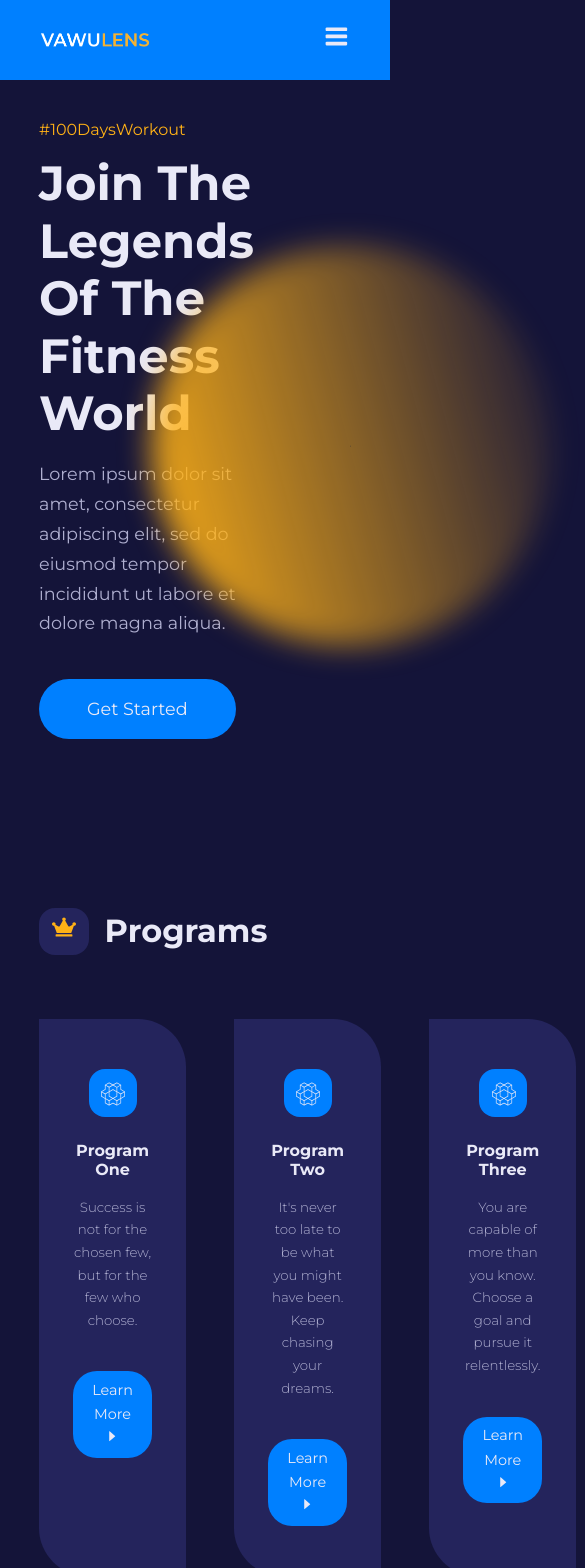
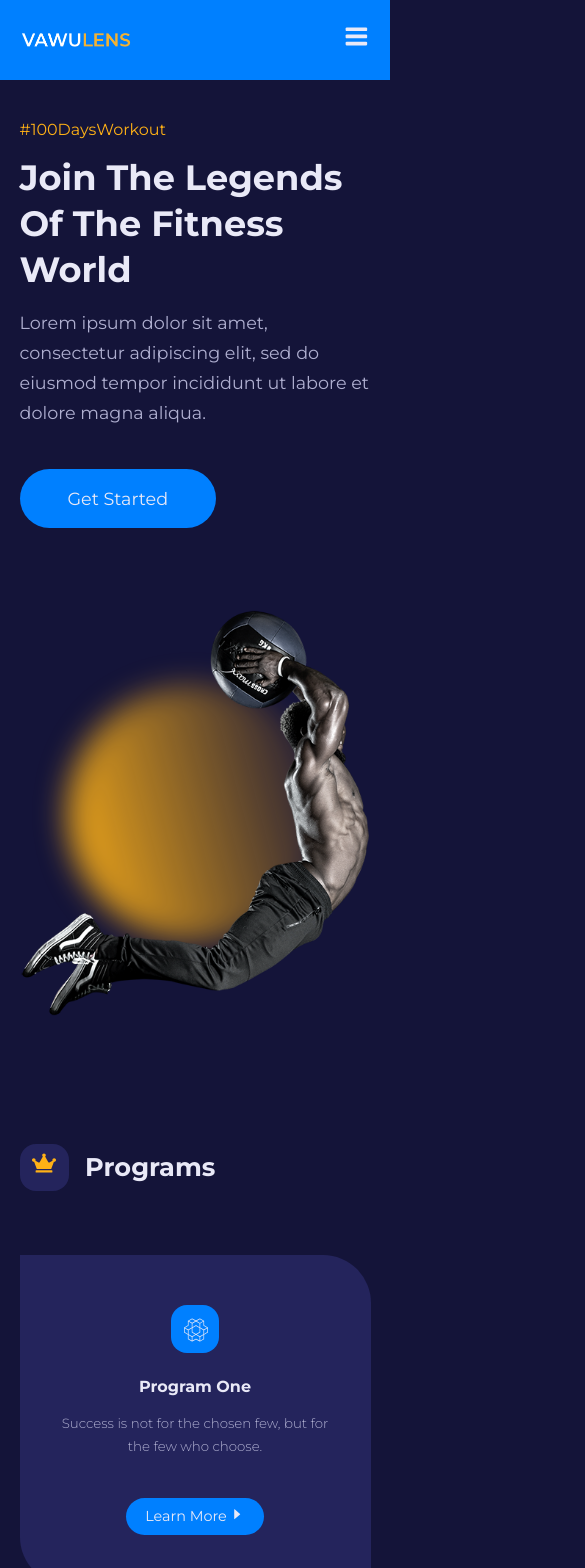
Before and after one commit to mmagba/gym-website, a React (Create React App) app: page / in a window 390 px wide. Shown: the top 1568 px of the page, 585 px wide, since content can reach past the window. Built offline with nearby package versions, Linux system fonts and the light colour scheme.

Commit message:
Add media queries for responsive design on home page

```diff
--- a/src/components/FAQ.js
+++ b/src/components/FAQ.js
@@ -12,7 +12,7 @@
         <div>
             <h4>{props.question}</h4>
             <button className='faq__icon'>
-                {answerIsShowed ? <AiOutlinePlus /> : <AiOutlineMinus />}
+                {answerIsShowed ? <AiOutlineMinus /> : <AiOutlinePlus />}
             </button>
         </div>
         {answerIsShowed && <p>{props.answer}</p>}
--- a/src/components/FAQs.css
+++ b/src/components/FAQs.css
@@ -5,3 +5,10 @@
     margin-top: 4rem;
     align-items: flex-start;
 }
+
+
+@media screen and (max-width:1024px) {
+    .faqs__wrapper {
+        grid-template-columns: 1fr;
+    }
+}
--- a/src/components/Footer.css
+++ b/src/components/Footer.css
@@ -51,3 +51,18 @@
 .footer p {
     margin-top: 0.5rem;
 }
+
+
+@media screen and (max-width: 1024px) {
+    .footer__container{
+        grid-template-columns: 1fr 1fr;
+        gap: 4rem;
+    }
+}
+
+
+@media screen and (max-width: 800px) {
+    .footer__container{
+        grid-template-columns: 1fr;
+    }
+}
--- a/src/components/MainHeader.css
+++ b/src/components/MainHeader.css
@@ -53,3 +53,34 @@
 .main__header-right:hover .main__header-circle {
     filter: blur(0px);
 }
+
+
+@media screen and (max-width: 1024px) {
+    .main__header-circle{
+        width: 16rem;
+        height: 16rem;
+    }
+
+    .main__header{
+        height: fit-content;
+        padding: 12rem 0;
+    }
+
+    .main__header-container{
+        gap: 0;
+    }
+}
+
+
+@media screen and (max-width:600px) {
+
+.main__header{
+    margin-top: 4.5rem;
+    padding: 6rem 0 4rem;
+}
+
+.main__header-container{
+    grid-template-columns: 1fr;
+    gap: 6rem;
+}
+}
--- a/src/components/Programs.css
+++ b/src/components/Programs.css
@@ -20,3 +20,18 @@
     background-color: var(--color-secondary);
     color: var(--color-gray-600);
 }
+
+
+
+@media screen and (max-width: 1024px) {
+    .programs__wrapper{
+        grid-template-columns: 1fr 1fr;
+    }
+}
+
+
+@media screen and (max-width:600px) {
+    .programs__wrapper{
+        grid-template-columns: 1fr;
+    }
+}
--- a/src/components/Testimonials.css
+++ b/src/components/Testimonials.css
@@ -55,3 +55,11 @@
 .testimonial small{
     margin-top: 0.3rem;
 }
+
+
+
+@media screen and (max-width:1024px) {
+    .testimonials{
+        width: 75%;
+    }
+}
--- a/src/components/Values.css
+++ b/src/components/Values.css
@@ -35,3 +35,27 @@
     position: absolute;
     top: -1.5rem;
 }
+
+
+@media screen and (max-width: 1024px) {
+    .values__container {
+        grid-template-columns: 1fr;
+
+    }
+
+    .values__left img {
+        display: none;
+    }
+}
+
+
+@media screen and (max-width:600px) {
+    .values__wrapper{
+        grid-template-columns: 1fr;
+    }
+
+    .values__container {
+        gap: 0;
+
+    }
+}
--- a/src/index.css
+++ b/src/index.css
@@ -108,3 +108,31 @@
 section {
   margin-top: 10rem;
 }
+
+/* Media Queries (medium screens)*/
+
+@media screen and (max-width: 1024px) {
+  .container {
+    width: var(--container-wdith-md);
+  }
+
+  h1{
+    font-size: 2rem;
+  }
+
+  h2{
+    font-size: 1.6rem;
+  }
+}
+
+/* Media Queries (small screens)*/
+
+@media screen and (max-width: 600px) {
+
+
+  h1{
+    font-size: 2.2rem;
+    line-height: 1.3;
+  }
+
+}
```
